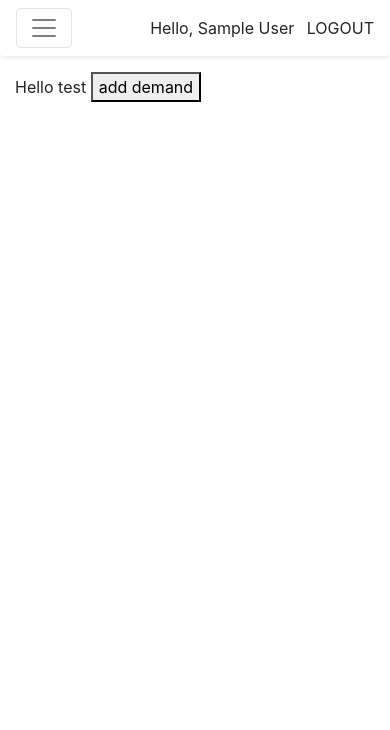
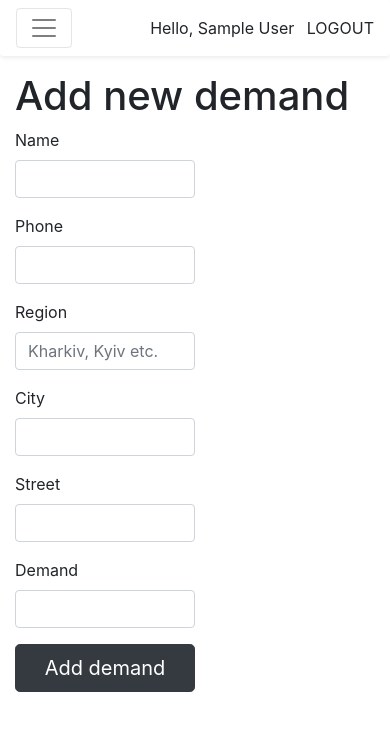
Before and after one commit to viravelmozhna/help2gether, a Vue app: page /demands/add in a window 390 px wide. Shown: the top 730 px of the page. Built offline with nearby package versions, Linux system fonts and the light colour scheme; no server answers; sample sign-in values are in the browser's storage.

Commit message:
saving name, phone, address, demand text of new demands in DB

```diff
--- a/package.json
+++ b/package.json
@@ -20,6 +20,7 @@
   "devDependencies": {
     "@babel/core": "^7.12.16",
     "@babel/eslint-parser": "^7.12.16",
+    "@types/shortid": "^0.0.29",
     "@vue/cli-plugin-babel": "~5.0.0",
     "@vue/cli-plugin-eslint": "~5.0.0",
     "@vue/cli-plugin-router": "~5.0.0",
--- a/src/components/AddDemand.vue
+++ b/src/components/AddDemand.vue
@@ -1,9 +1,83 @@
 <template>
   <div class="container">
-    Hello test
-    <button @click="addDemand">
-      add demand
-    </button>
+      <h1 class="text-left title">Add new demand</h1>
+      <b-form @submit.prevent="addDemand" class="w-50">
+        <b-form-group
+          label="Name"
+          label-for="name"
+        >
+          <b-form-input
+            id="name"
+            type="text"
+            v-model="contactData.name"
+          >
+          </b-form-input>
+        </b-form-group>
+        <b-form-group
+          label="Phone"
+          label-for="phone"
+        >
+          <b-form-input
+            id="phone"
+            type="text"
+            v-model="contactData.phone"
+          >
+          </b-form-input>
+        </b-form-group>
+        <b-form-group
+          label="Region"
+          label-for="region"
+        >
+          <b-form-input
+            id="region"
+            type="text"
+            placeholder="Kharkiv, Kyiv etc."
+            v-model="contactData.address.region"
+          >
+          </b-form-input>
+        </b-form-group>
+        <b-form-group
+          label="City"
+          label-for="city"
+        >
+          <b-form-input
+            id="city"
+            type="text"
+            v-model="contactData.address.city"
+          >
+          </b-form-input>
+        </b-form-group>
+        <b-form-group
+          label="Street"
+          label-for="street"
+        >
+          <b-form-input
+            id="street"
+            type="text"
+            v-model="contactData.address.street"
+          >
+          </b-form-input>
+        </b-form-group>
+        <b-form-group
+          label="Demand"
+          label-for="demand"
+        >
+          <b-form-input
+            id="demand"
+            type="text"
+            v-model="demand"
+          >
+          </b-form-input>
+        </b-form-group>
+        <b-button
+          type="submit"
+          class="w-100 mb-2"
+          size="lg"
+          variant="dark"
+        >
+          Add demand
+        </b-button>
+        </b-form>
   </div>
 </template>
 
@@ -13,6 +87,23 @@ import shortid from 'shortid';
 
 export default {
   name: 'AddDemand',
+  data() {
+    return {
+      contactData: {
+        name: '',
+        phone: '',
+        address: {
+          region: '',
+          city: '',
+          street: '',
+        },
+      },
+      demand: '',
+      category: '',
+      status: '',
+      emergency: '',
+    };
+  },
   methods: {
     addDemand() {
       const db = getDatabase();
@@ -21,15 +112,15 @@ export default {
       console.log(currentTime);
       set(ref(db, 'demands/' + demandId), {
         contactData: {
-          name: 'test',
-          phone: '123',
+          name: this.contactData.name,
+          phone: this.contactData.phone,
           address: {
-            region: 'aaa',
-            city: 'aaa',
-            street: 'aaa',
+            region: `${this.contactData.address.region} region`,
+            city: this.contactData.address.city,
+            street: this.contactData.address.street,
           },
         },
-        demand: 'aaa',
+        demand: this.demand,
         category: 'food',
         createdTime: currentTime,
         status: 'active',
--- a/src/components/DemandDetailedInfoPage.vue
+++ b/src/components/DemandDetailedInfoPage.vue
@@ -19,7 +19,7 @@
       <b-list-group-item tag="li">
         <div class="mb-2">
           <span class="text mr-2">ADDRESS:</span>
-          <span>{{demandInfo.contactData.address.region}} region, {{demandInfo.contactData.address.city}}, {{demandInfo.contactData.address.street}}</span>
+          <span>{{demandInfo.contactData.address.region}}, {{demandInfo.contactData.address.city}}, {{demandInfo.contactData.address.street}}</span>
         </div>
       </b-list-group-item>
       <b-list-group-item tag="li">
```
Also changed, not shown: 1 other file (tests, documents, lock files or other folders).
